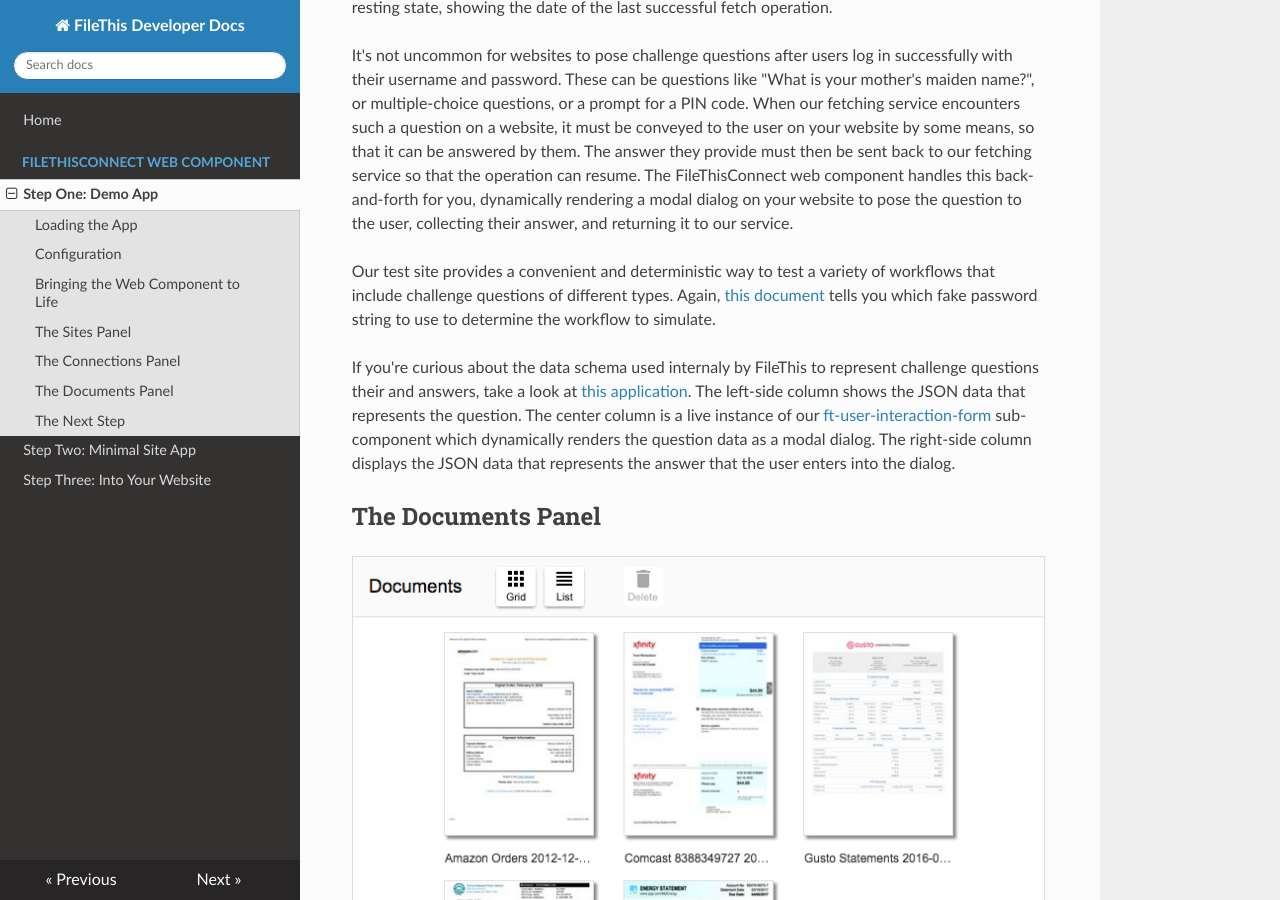
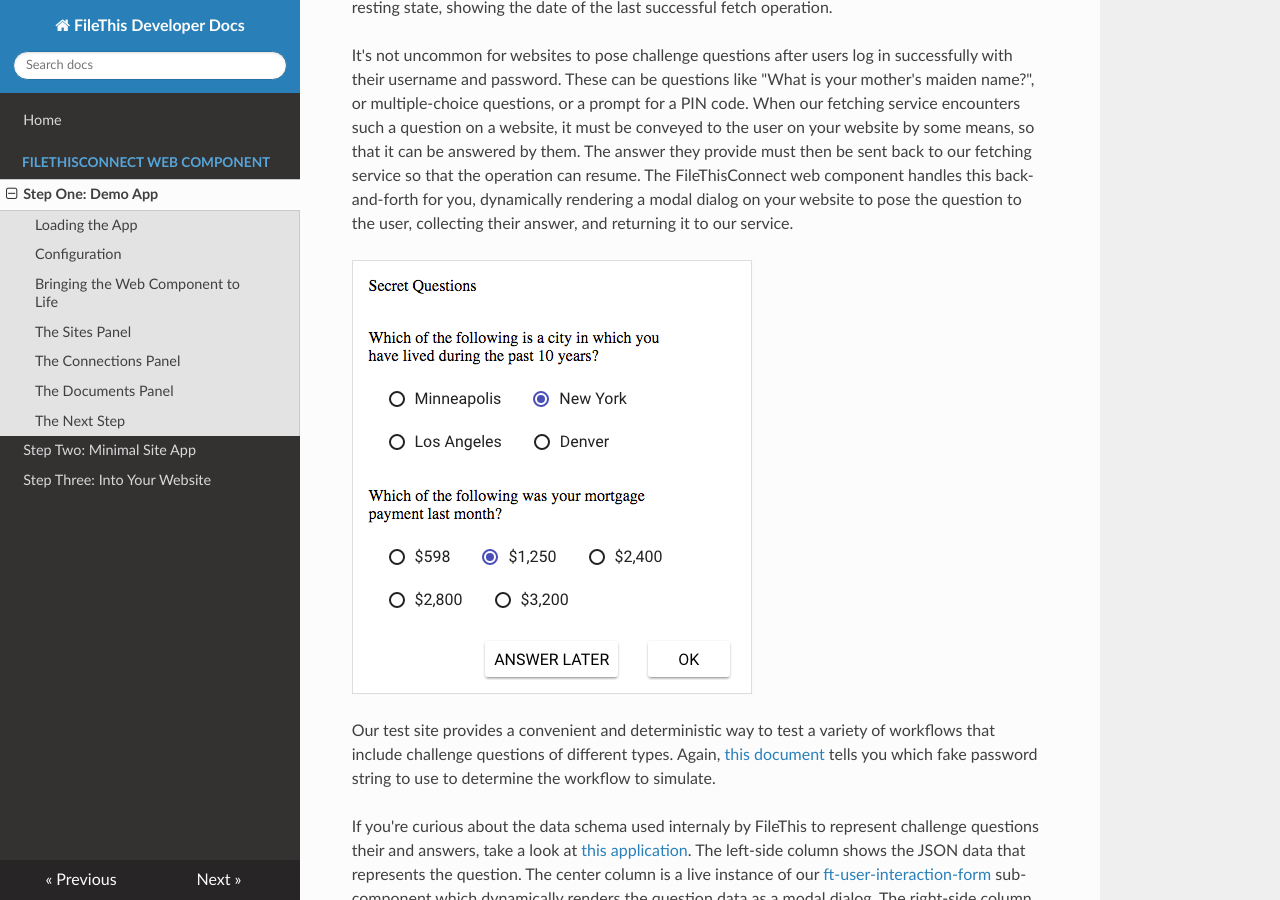
Before and after one commit to filethis/developer-docs, an MkDocs documentation site: the page built from docs/ft-connect-demo.md, in a window 1280 px wide and 900 px high, scrolled down 4811 px. Built offline with MkDocs 1.6.1, drawn with Linux system fonts in a browser that asks for light colours; nearby versions of some CDN libraries; old or Windows-style settings are respelled for this version of MkDocs.

Commit message:
Added more screenshots

```diff
--- a/docs/ft-connect-demo.md
+++ b/docs/ft-connect-demo.md
@@ -69,6 +69,8 @@
 
 It's not uncommon for websites to pose challenge questions after users log in successfully with their username and password. These can be questions like "What is your mother's maiden name?", or multiple-choice questions, or a prompt for a PIN code. When our fetching service encounters such a question on a website, it must be conveyed to the user on your website by some means, so that it can be answered by them. The answer they provide must then be sent back to our fetching service so that the operation can resume. The FileThisConnect web component handles this back-and-forth for you, dynamically rendering a modal dialog on your website to pose the question to the user, collecting their answer, and returning it to our service.
 
+![Thumbnail](img/ft-user-interaction-form.png)
+
 Our test site provides a convenient and deterministic way to test a variety of workflows that include challenge questions of different types. Again, [this document](https://filethis.github.io/developer-docs/pdf/filethis-test-site-usage.pdf) tells you which fake password string to use to determine the workflow to simulate.
 
 If you're curious about the data schema used internaly by FileThis to represent challenge questions their and answers, take a look at [this application](https://filethis.github.io/ft-user-interactions-demo/). The left-side column shows the JSON data that represents the question. The center column is a live instance of our [ft-user-interaction-form](https://filethis.github.io/ft-user-interaction-form/components/ft-user-interaction-form/) sub-component which dynamically renders the question data as a modal dialog. The right-side column displays the JSON data that represents the answer that the user enters into the dialog.
```
Also changed, not shown: docs/img/ft-user-interaction-form.png (added).
